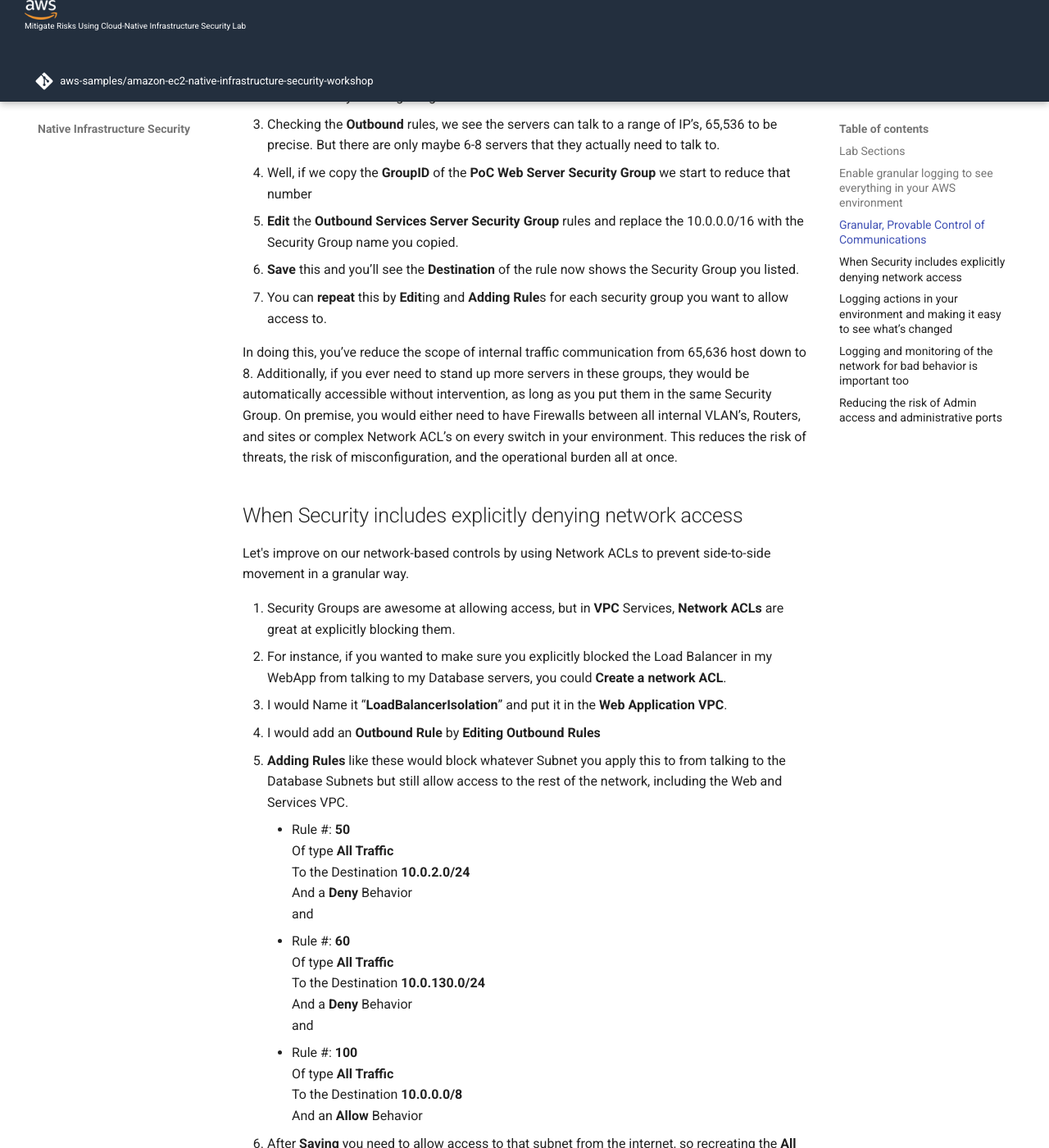
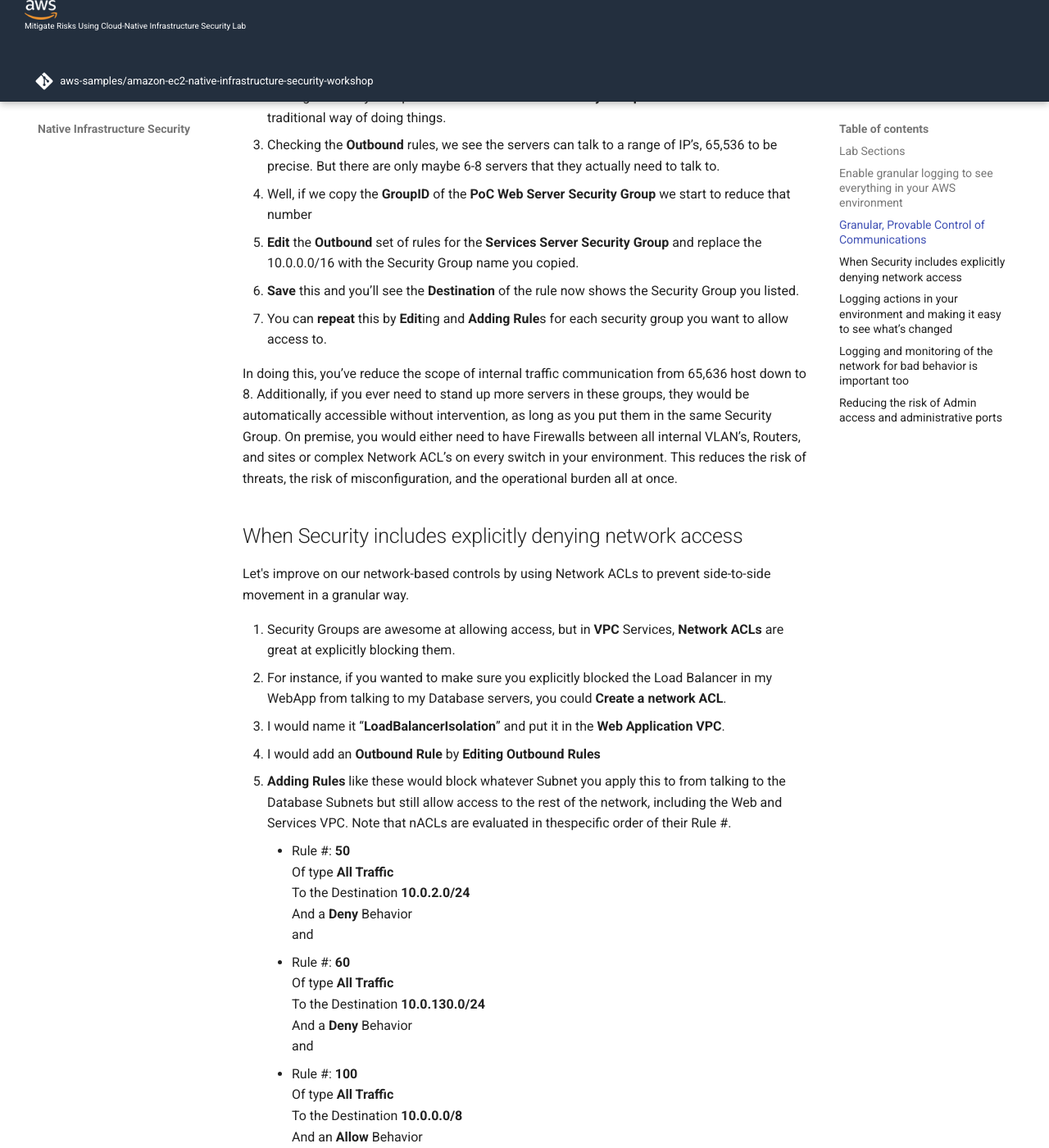
Before and after one commit to devonartis/amazon-ec2-native-infrastructure-security-workshop, an MkDocs documentation site: the page built from docs/labsteps.md, in a window 1280 px wide and 1400 px high, scrolled down 1940 px. Shown: the whole window at 82% size. Built offline with MkDocs 1.6.1 and Material for MkDocs 9.7.7, drawn with Linux system fonts in a browser that asks for light colours; comment, search, counter and statistics services are not loaded; some of the changed text lies outside the part shown.

Commit message:
Finished addressing feedback

```diff
--- a/docs/labsteps.md
+++ b/docs/labsteps.md
@@ -21,14 +21,14 @@ We want to enable detailed, holistic logging and network-based security monitori
 6.    We should save these for further evaluation, so you would want to **Create a new S3 bucket** and call it “**cloudsecurity-demo-bucket-{myname}**”. (Don’t forget, S3 buckets must have unique names, so make sure to add your name at the end. They can also only be lower case letters, numbers, “-“, and “.”)
 7.    Let’s **Create** that trail. We can come back to look at it later.
 Monitoring what API calls are made is great, but it’s difficult to convert that into something like Change Management for all infrastructure in the cloud. Is there a service to help there?
-8.    **Services** called **Config** would be worth looking into.
+8.    Let us also look into one of the **Services** called **Config**.
 9.    After **Getting Started** we can start tracking All resources, Including Global Resources
 10.    We would want to store this data in a central bucket as well. Let’s **Create a new bucket** and use the default to ensure its unique (Note: We could use the bucket we just created, but you would have to add permissions, which would take more time).
 11.    AWS does a good job of clearly defining roles, so let’s allow AWS to **Create AWS Config service-linked role**
 12.    **Next**, we can choose rules we want to test against, but we can do that later too if we **Skip** it for now.
 13.    **Confirm** these choices to enable Config to monitor all changes to our environment. And we’ll see that in a bit.
 Now that we’ve got good logging of the Control Plane (API commands and Changes to the environment), let’s turn on logging of the Data Plane.
-14.    Using a **Service** like **GuardDuty** you can monitor logs in near-real-time for security anomalies.
+14.    Then, let us use a **Service** like **GuardDuty** to monitor logs in near-real-time for security anomalies.
 15.    After **Getting Started** we can quickly enable this service with just one click. It’s that easy. What is GuardDuty monitoring, we’ll check that out later.
 
 When we looked at our on-premises environment we identified that disjointed security tooling, lack of insight into what’s going on in the environment, and difficulty managing change control and permissions in the environment all led to risks becoming problems pretty fast. With the services we just enabled, we’ll see how we now have complete insight into who’s doing what in the environment, what changes are being made, and if and when problems start to arise.
@@ -40,7 +40,7 @@ Let's review and improve upon granular control of communication between workload
 2.    Picking a Security Group like the **Services Server Security Group** we can see the more traditional way of doing things.
 3.    Checking the **Outbound** rules, we see the servers can talk to a range of IP’s, 65,536 to be precise. But there are only maybe 6-8 servers that they actually need to talk to.
 4.    Well, if we copy the **GroupID** of the **PoC Web Server Security Group** we start to reduce that number
-5.    **Edit** the **Outbound** **Services Server Security Group** rules and replace the 10.0.0.0/16 with the Security Group name you copied.
+5.    **Edit** the **Outbound** set of rules for the **Services Server Security Group** and replace the 10.0.0.0/16 with the Security Group name you copied.
 6.    **Save** this and you’ll see the **Destination** of the rule now shows the Security Group you listed.
 7.    You can **repeat** this by **Edit**ing and **Adding Rule**s for each security group you want to allow access to.
 
@@ -51,9 +51,9 @@ Let's improve on our network-based controls by using Network ACLs to prevent sid
 
 1.    Security Groups are awesome at allowing access, but in **VPC** Services, **Network ACLs** are great at explicitly blocking them.
 2.    For instance, if you wanted to make sure you explicitly blocked the Load Balancer in my WebApp from talking to my Database servers, you could **Create a network ACL**.
-3.    I would Name it “**LoadBalancerIsolation**” and put it in the **Web Application VPC**.
+3.    I would name it “**LoadBalancerIsolation**” and put it in the **Web Application VPC**.
 4.    I would add an **Outbound Rule** by **Editing Outbound Rules**
-5.    **Adding Rules** like these would block whatever Subnet you apply this to from talking to the Database Subnets but still allow access to the rest of the network, including the Web and Services VPC.
+5.    **Adding Rules** like these would block whatever Subnet you apply this to from talking to the Database Subnets but still allow access to the rest of the network, including the Web and Services VPC. Note that nACLs are evaluated in thespecific order of their Rule #.
       * Rule #: **50**
       Of type **All Traffic**
       To the Destination **10.0.2.0/24**
```
Also changed, not shown: docs/cleanup.md (+0 -1 lines), docs/extracredit.md (+0 -2 lines).
